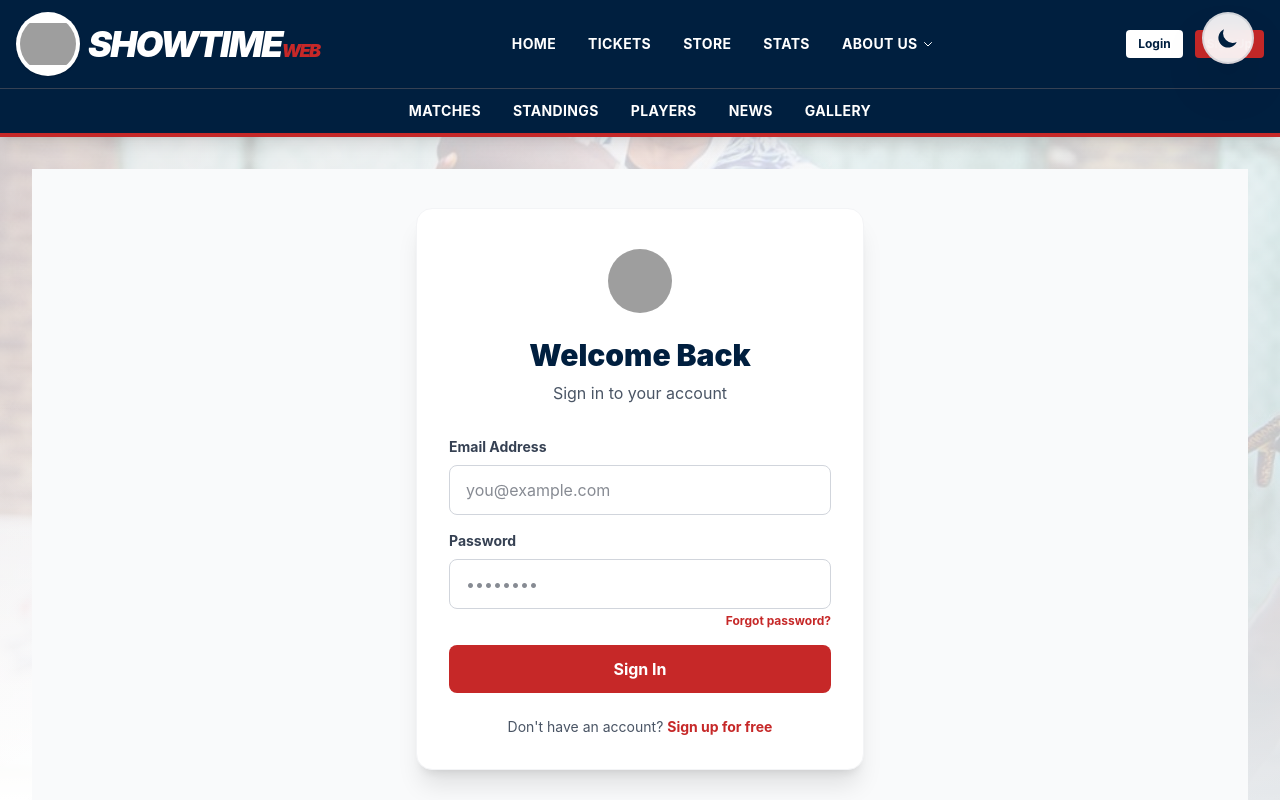
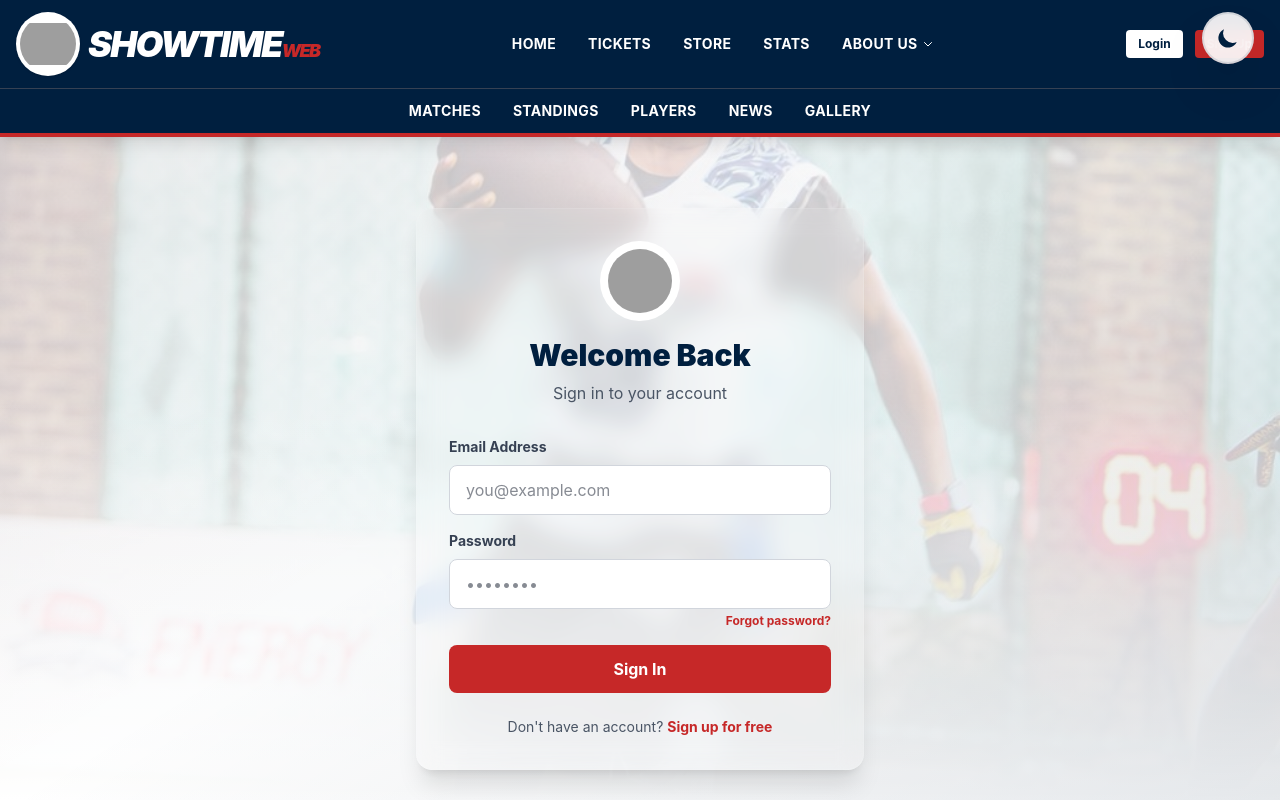
Before and after one commit to olagookundavid/Showtime-Web, a React (Vite) app in the folder frontend/: page /login in a window 1280 px wide. Shown: the top 800 px of the page. Built offline with nearby package versions, Linux system fonts and the light colour scheme; no server answers; grey boxes are pictures that could not be loaded.

Commit message:
style: update auth pages to use glassmorphism effects with transparent backgrounds

```diff
--- a/frontend/src/pages/auth/LoginPage.tsx
+++ b/frontend/src/pages/auth/LoginPage.tsx
@@ -34,8 +34,8 @@ export const LoginPage = () => {
     };
 
     return (
-        <div className="min-h-[80vh] flex items-center justify-center bg-gray-50 dark:bg-gray-900 px-4 transition-colors">
-            <div className="max-w-md w-full bg-white dark:bg-gray-800 border border-gray-100 dark:border-gray-700 rounded-2xl shadow-xl p-8">
+        <div className="min-h-[80vh] flex items-center justify-center bg-transparent px-4 transition-colors">
+            <div className="max-w-md w-full bg-white/10 dark:bg-slate-900/50 backdrop-blur-md border border-white/10 dark:border-white/10 rounded-2xl shadow-xl p-8">
                 {/* Header */}
                 <div className="text-center mb-8">
                     <img
--- a/frontend/src/pages/auth/SignupPage.tsx
+++ b/frontend/src/pages/auth/SignupPage.tsx
@@ -46,8 +46,8 @@ export const SignupPage = () => {
     };
 
     return (
-        <div className="min-h-[80vh] flex items-center justify-center bg-gray-50 dark:bg-gray-900 px-4 transition-colors">
-            <div className="max-w-md w-full bg-white dark:bg-gray-800 border border-gray-100 dark:border-gray-700 rounded-2xl shadow-xl p-8">
+        <div className="min-h-[80vh] flex items-center justify-center bg-transparent px-4 transition-colors">
+            <div className="max-w-md w-full bg-white/10 dark:bg-slate-900/50 backdrop-blur-md border border-white/10 dark:border-white/10 rounded-2xl shadow-xl p-8">
                 {/* Header */}
                 <div className="text-center mb-8">
                     <img
```
